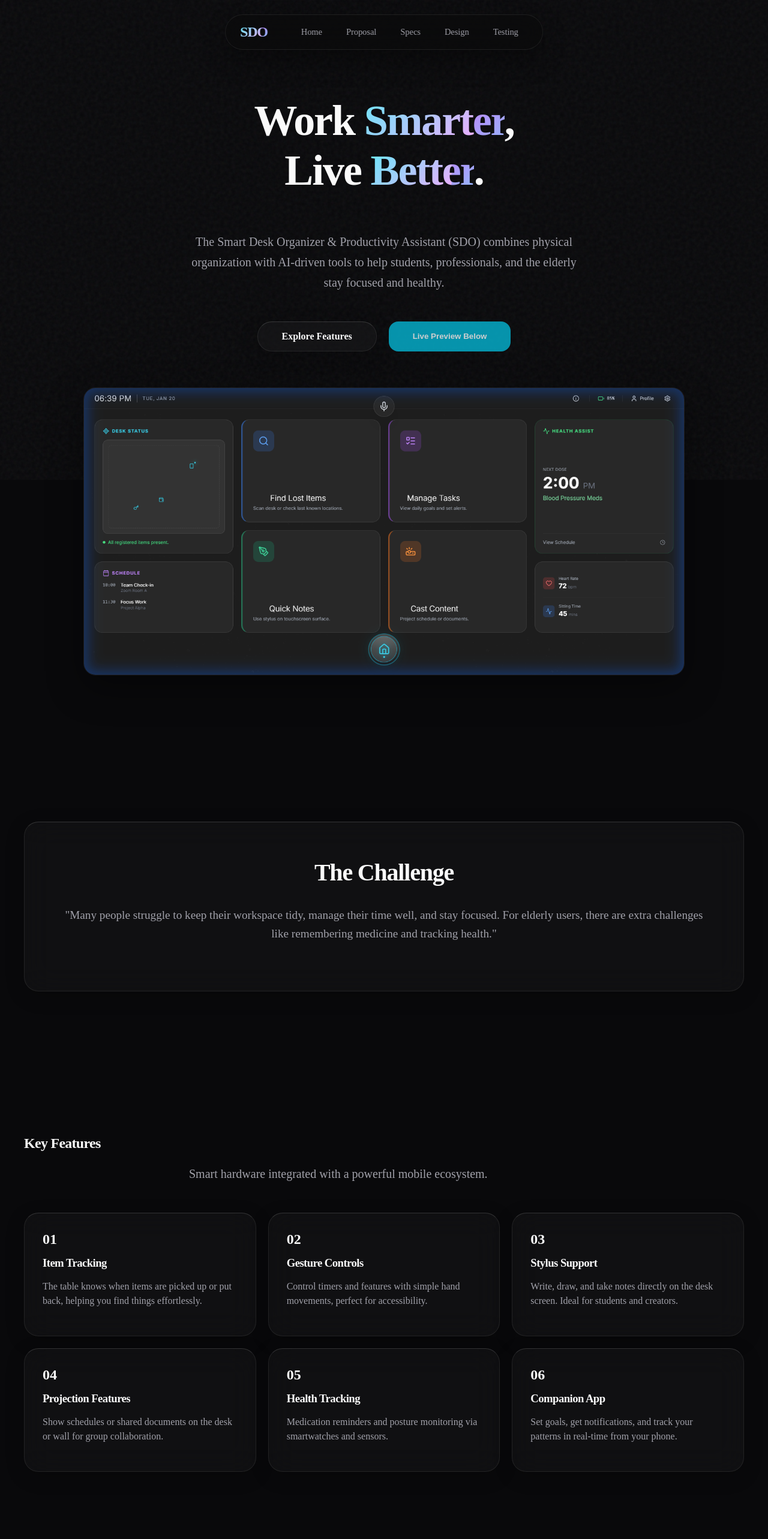
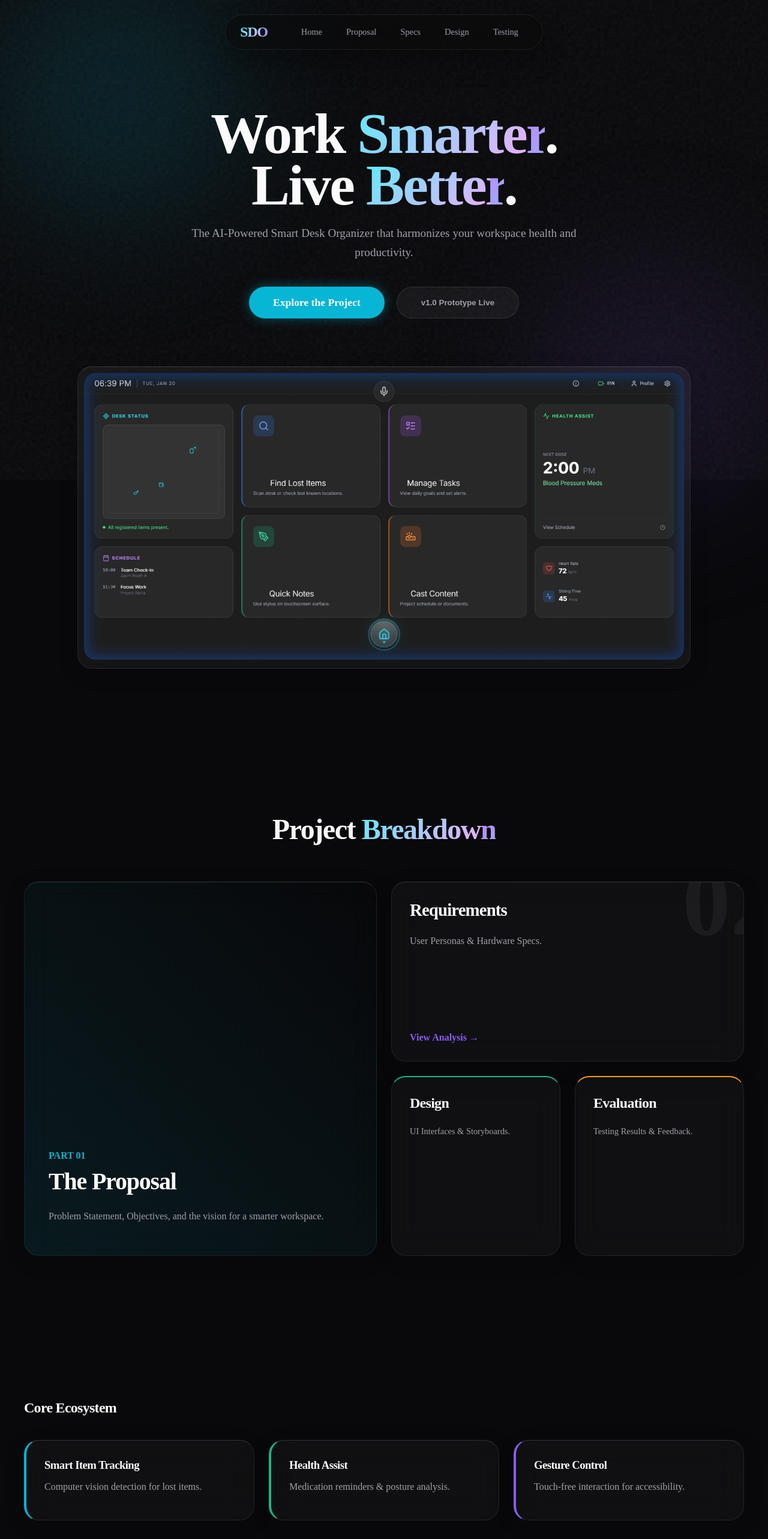
Before and after one commit to kipopopo/smart-desk-organizer, a Next.js app: page / in a window 1280 px wide. Shown: the top 2566 px of the page at 60% size. Built offline with nearby package versions, Linux system fonts and the light colour scheme.

Commit message:
UI/UX: Implemented Bento Grid layout and Hero glow effects

```diff
--- a/src/app/page.js
+++ b/src/app/page.js
@@ -1,127 +1,148 @@
 
 export default function Home() {
   return (
-    <main>
+    <main style={{ position: 'relative', overflow: 'hidden' }}>
+
+      {/* Background Glows */}
+      <div style={{
+        position: 'fixed',
+        top: '-20%', left: '-10%',
+        width: '50vw', height: '50vw',
+        background: 'radial-gradient(circle, var(--primary-glow) 0%, transparent 70%)',
+        filter: 'blur(100px)', zIndex: 0, opacity: 0.5
+      }} />
+      <div style={{
+        position: 'fixed',
+        bottom: '-20%', right: '-10%',
+        width: '50vw', height: '50vw',
+        background: 'radial-gradient(circle, rgba(139, 92, 246, 0.3) 0%, transparent 70%)',
+        filter: 'blur(100px)', zIndex: 0, opacity: 0.5
+      }} />
+
       {/* Hero Section */}
-      <section className="section animate" style={{ textAlign: 'center', paddingTop: '160px' }}>
-        <h1 className="title" style={{ fontSize: '4.5rem' }}>
-          Work <span className="gradient-text">Smarter</span>,<br />
+      <section className="section animate" style={{ textAlign: 'center', paddingTop: '180px', minHeight: '90vh', display: 'flex', flexDirection: 'column', alignItems: 'center' }}>
+        <h1 style={{ fontSize: 'clamp(3rem, 8vw, 6rem)', lineHeight: 0.9, marginBottom: '20px' }}>
+          Work <span className="gradient-text">Smarter</span>.<br />
           Live <span className="gradient-text">Better</span>.
         </h1>
-        <p className="subtitle">
-          The Smart Desk Organizer & Productivity Assistant (SDO) combines physical organization with AI-driven tools to help students, professionals, and the elderly stay focused and healthy.
+
+        <p className="subtitle" style={{ fontSize: '1.2rem', marginBottom: '40px' }}>
+          The AI-Powered Smart Desk Organizer that harmonizes your workspace health and productivity.
         </p>
-        <div style={{ display: 'flex', gap: '20px', justifyContent: 'center' }}>
-          <a href="#features" className="glass" style={{ padding: '15px 40px', fontWeight: '600' }}>Explore Features</a>
-          <button style={{
+
+        <div style={{ display: 'flex', gap: '20px', justifyContent: 'center', marginBottom: '80px' }}>
+          <a href="#breakdown" className="glass" style={{
+            padding: '16px 40px',
+            fontSize: '1.1rem',
+            fontWeight: '600',
             background: 'var(--primary)',
             border: 'none',
-            borderRadius: '16px',
-            padding: '15px 40px',
             color: 'white',
+            borderRadius: '9999px',
+            boxShadow: '0 0 20px rgba(6, 182, 212, 0.4)'
+          }}>Explore the Project</a>
+
+          <button style={{
+            background: 'rgba(255,255,255,0.05)',
+            border: '1px solid rgba(255,255,255,0.1)',
+            borderRadius: '9999px',
+            padding: '16px 40px',
+            color: 'var(--text-muted)',
             fontWeight: '600',
-            cursor: 'default',
-            opacity: 0.8
-          }}>Live Preview Below</button>
+            cursor: 'default'
+          }}>v1.0 Prototype Live</button>
         </div>
 
-        {/* Prototype Showcase */}
-        <div style={{ marginTop: '60px', padding: '0 20px' }}>
+        {/* Hero Dashboard Preview */}
+        <div className="glass" style={{ padding: '10px', borderRadius: '24px', background: 'rgba(255,255,255,0.05)' }}>
           <img
             src={process.env.NODE_ENV === 'production' ? '/smart-desk-organizer/assets/dashboard.png' : '/assets/dashboard.png'}
             alt="Smart Desk Dashboard"
             className="img-preview"
-            style={{ maxWidth: '1000px', margin: '0 auto' }}
+            style={{ maxWidth: '1000px', boxShadow: 'none', border: 'none' }}
           />
         </div>
       </section>
 
-      {/* Problem Section */}
-      <section className="section" id="problem">
-        <div className="glass" style={{ padding: '60px', textAlign: 'center' }}>
-          <h2 className="title" style={{ fontSize: '2.5rem' }}>The Challenge</h2>
-          <p style={{ color: 'var(--text-muted)', fontSize: '1.2rem', lineHeight: '1.6' }}>
-            "Many people struggle to keep their workspace tidy, manage their time well, and stay focused. For elderly users, there are extra challenges like remembering medicine and tracking health."
-          </p>
+      {/* Bento Grid Project Breakdown */}
+      <section className="section" id="breakdown" style={{ position: 'relative' }}>
+        <h2 className="title" style={{ fontSize: '3rem', textAlign: 'center', marginBottom: '60px' }}>Project <span className="gradient-text">Breakdown</span></h2>
+
+        <div style={{
+          display: 'grid',
+          gridTemplateColumns: 'repeat(4, 1fr)',
+          gridTemplateRows: 'repeat(2, 300px)',
+          gap: '24px',
+          maxWidth: '1200px',
+          margin: '0 auto'
+        }}>
+          {/* Part 1: Proposal (Large Left) */}
+          <a href="/smart-desk-organizer/part-1" className="glass" style={{
+            gridColumn: 'span 2', gridRow: 'span 2',
+            padding: '40px', display: 'flex', flexDirection: 'column', justifyContent: 'flex-end',
+            background: 'linear-gradient(to top right, rgba(6,182,212,0.1), transparent)'
+          }}>
+            <span style={{ color: 'var(--cyan)', fontWeight: 'bold', marginBottom: '10px' }}>PART 01</span>
+            <h3 style={{ fontSize: '2.5rem', marginBottom: '10px' }}>The Proposal</h3>
+            <p style={{ color: 'var(--text-muted)' }}>Problem Statement, Objectives, and the vision for a smarter workspace.</p>
+          </a>
+
+          {/* Part 2: Requirements (Top Right) */}
+          <a href="/smart-desk-organizer/part-2" className="glass" style={{
+            gridColumn: 'span 2',
+            padding: '30px', display: 'flex', flexDirection: 'column', justifyContent: 'center',
+            position: 'relative', overflow: 'hidden'
+          }}>
+            <div style={{ position: 'absolute', top: '-20%', right: '-10%', fontSize: '10rem', opacity: 0.05, fontWeight: '900' }}>02</div>
+            <h3 style={{ fontSize: '1.8rem', marginBottom: '10px' }}>Requirements</h3>
+            <p style={{ color: 'var(--text-muted)' }}>User Personas & Hardware Specs.</p>
+            <span style={{ marginTop: 'auto', color: 'var(--purple)', fontWeight: 'bold' }}>View Analysis &rarr;</span>
+          </a>
+
+          {/* Part 3: Design (Bottom Right 1) */}
+          <a href="/smart-desk-organizer/part-3" className="glass" style={{
+            gridColumn: 'span 1',
+            padding: '30px', display: 'flex', flexDirection: 'column',
+            borderTop: '2px solid var(--green)'
+          }}>
+            <h3 style={{ fontSize: '1.5rem', marginBottom: '10px' }}>Design</h3>
+            <p style={{ fontSize: '0.9rem', color: 'var(--text-muted)' }}>UI Interfaces & Storyboards.</p>
+          </a>
+
+          {/* Part 4: Evaluation (Bottom Right 2) */}
+          <a href="/smart-desk-organizer/part-4" className="glass" style={{
+            gridColumn: 'span 1',
+            padding: '30px', display: 'flex', flexDirection: 'column',
+            borderTop: '2px solid var(--amber)'
+          }}>
+            <h3 style={{ fontSize: '1.5rem', marginBottom: '10px' }}>Evaluation</h3>
+            <p style={{ fontSize: '0.9rem', color: 'var(--text-muted)' }}>Testing Results & Feedback.</p>
+          </a>
         </div>
       </section>
 
-      {/* Features Section */}
+      {/* Features Grid */}
       <section className="section" id="features">
-        <h2 className="title">Key Features</h2>
-        <p className="subtitle">Smart hardware integrated with a powerful mobile ecosystem.</p>
-        <div style={{
-          display: 'grid',
-          gridTemplateColumns: 'repeat(auto-fit, minmax(300px, 1fr))',
-          gap: '20px'
-        }}>
+        <h2 className="title" style={{ marginBottom: '40px' }}>Core Ecosystem</h2>
+        <div style={{ display: 'grid', gridTemplateColumns: 'repeat(auto-fit, minmax(300px, 1fr))', gap: '24px' }}>
           {[
-            { title: 'Item Tracking', desc: 'The table knows when items are picked up or put back, helping you find things effortlessly.' },
-            { title: 'Gesture Controls', desc: 'Control timers and features with simple hand movements, perfect for accessibility.' },
-            { title: 'Stylus Support', desc: 'Write, draw, and take notes directly on the desk screen. Ideal for students and creators.' },
-            { title: 'Projection Features', desc: 'Show schedules or shared documents on the desk or wall for group collaboration.' },
-            { title: 'Health Tracking', desc: 'Medication reminders and posture monitoring via smartwatches and sensors.' },
-            { title: 'Companion App', desc: 'Set goals, get notifications, and track your patterns in real-time from your phone.' }
+            { t: 'Smart Item Tracking', d: 'Computer vision detection for lost items.', c: 'var(--cyan)' },
+            { t: 'Health Assist', d: 'Medication reminders & posture analysis.', c: 'var(--green)' },
+            { t: 'Gesture Control', d: 'Touch-free interaction for accessibility.', c: 'var(--purple)' },
           ].map((f, i) => (
-            <div key={i} className="glass" style={{ padding: '30px' }}>
-              <div style={{ color: 'var(--accent)', fontSize: '1.5rem', marginBottom: '15px', fontWeight: 'bold' }}>0{i + 1}</div>
-              <h3 style={{ marginBottom: '10px' }}>{f.title}</h3>
-              <p style={{ color: 'var(--text-muted)', lineHeight: '1.5' }}>{f.desc}</p>
+            <div key={i} className="glass" style={{ padding: '30px', borderLeft: `4px solid ${f.c}` }}>
+              <h3 style={{ marginBottom: '10px' }}>{f.t}</h3>
+              <p style={{ color: 'var(--text-muted)' }}>{f.d}</p>
             </div>
           ))}
         </div>
       </section>
 
-      {/* Personas Section */}
-      <section className="section" id="personas">
-        <h2 className="title">Who is it for?</h2>
-        <div style={{ display: 'grid', gridTemplateColumns: 'repeat(auto-fit, minmax(350px, 1fr))', gap: '30px' }}>
-          {[
-            { name: 'Adam Farhan (22)', role: 'University Student', goal: 'Improve focus and maintain a tidy desk during long study sessions.' },
-            { name: 'Encik Roslan (63)', role: 'Elderly User', goal: 'Receive gentle reminders for posture and medication with a simplified interface.' },
-            { name: 'Daniel Lim (32)', role: 'Remote Professional', goal: 'Maximize productivity with automated tracking and minimal distractions.' }
-          ].map((p, i) => (
-            <div key={i} className="glass" style={{ padding: '40px', borderTop: '4px solid var(--primary)' }}>
-              <h3 className="gradient-text">{p.name}</h3>
-              <div style={{ fontSize: '0.9rem', color: 'var(--primary)', marginBottom: '15px', fontWeight: 'bold' }}>{p.role}</div>
-              <p style={{ fontStyle: 'italic', color: 'var(--text-muted)' }}>"{p.goal}"</p>
-            </div>
-          ))}
-        </div>
-      </section>
-
-      {/* Project Breakdown Section */}
-      <section className="section animate" id="breakdown">
-        <h2 className="title" style={{ textAlign: 'center', fontSize: '3rem', marginBottom: '60px' }}>
-          Project <span className="gradient-text">Breakdown</span>
-        </h2>
-        <div style={{ display: 'grid', gridTemplateColumns: 'repeat(auto-fit, minmax(250px, 1fr))', gap: '20px' }}>
-          {[
-            { tag: 'Part 1', title: 'The Proposal', href: '/part-1', desc: 'Problem statement, objectives, and proposed solution.' },
-            { tag: 'Part 2', title: 'Requirements', href: '/part-2', desc: 'User personas, task analysis (HTA), and system specs.' },
-            { tag: 'Part 3', title: 'Design', href: '/part-3', desc: 'Interface metaphors, storyboards, and prototyping.' },
-            { tag: 'Part 4', title: 'Evaluation', href: '/part-4', desc: 'Usability testing, user feedback, and final results.' },
-          ].map((item, i) => (
-            <a href={`/smart-desk-organizer${item.href}`} key={i} className="glass" style={{ padding: '30px', textDecoration: 'none', transition: 'transform 0.3s', display: 'block' }}>
-              <span style={{ fontSize: '0.8rem', color: 'var(--primary)', fontWeight: 'bold' }}>{item.tag}</span>
-              <h3 style={{ margin: '10px 0' }}>{item.title}</h3>
-              <p style={{ fontSize: '0.9rem', color: 'var(--text-muted)' }}>{item.desc}</p>
-            </a>
-          ))}
-        </div>
-      </section>
-
       {/* Team Section */}
-      <section className="section" id="team">
-        <h2 className="title">Project Team</h2>
-        <div className="glass" style={{ overflow: 'hidden' }}>
+      <section className="section" id="team" style={{ marginBottom: '100px' }}>
+        <h2 className="title">The Team</h2>
+        <div className="glass" style={{ padding: '40px' }}>
           <table style={{ width: '100%', borderCollapse: 'collapse', textAlign: 'left' }}>
-            <thead>
-              <tr style={{ background: 'rgba(255,255,255,0.05)' }}>
-                <th style={{ padding: '20px' }}>Member Name</th>
-                <th style={{ padding: '20px' }}>Student ID</th>
-              </tr>
-            </thead>
             <tbody>
               {[
                 { name: 'MUHAMMAD SYAFIQ BIN AB RAZAK', id: 'SX240659ECJHS04' },
@@ -130,15 +151,16 @@ export default function Home() {
                 { name: 'MUHAMMAD THAQIF BIN ABDUL AZIZ', id: 'SX231702ECJHF04' },
                 { name: 'PUTRA NAZREEN HAFIZ BIN ABDUL KARIM', id: 'SX240247ECJHS04' }
               ].map((m, i) => (
-                <tr key={i} style={{ borderTop: '1px solid var(--border)' }}>
-                  <td style={{ padding: '20px' }}>{m.name}</td>
-                  <td style={{ padding: '20px', color: 'var(--text-muted)' }}>{m.id}</td>
+                <tr key={i} style={{ borderBottom: '1px solid rgba(255,255,255,0.05)' }}>
+                  <td style={{ padding: '20px', fontWeight: '500' }}>{m.name}</td>
+                  <td style={{ padding: '20px', color: 'var(--text-muted)', fontFamily: 'monospace' }}>{m.id}</td>
                 </tr>
               ))}
             </tbody>
           </table>
         </div>
       </section>
+
     </main>
   );
 }
```
